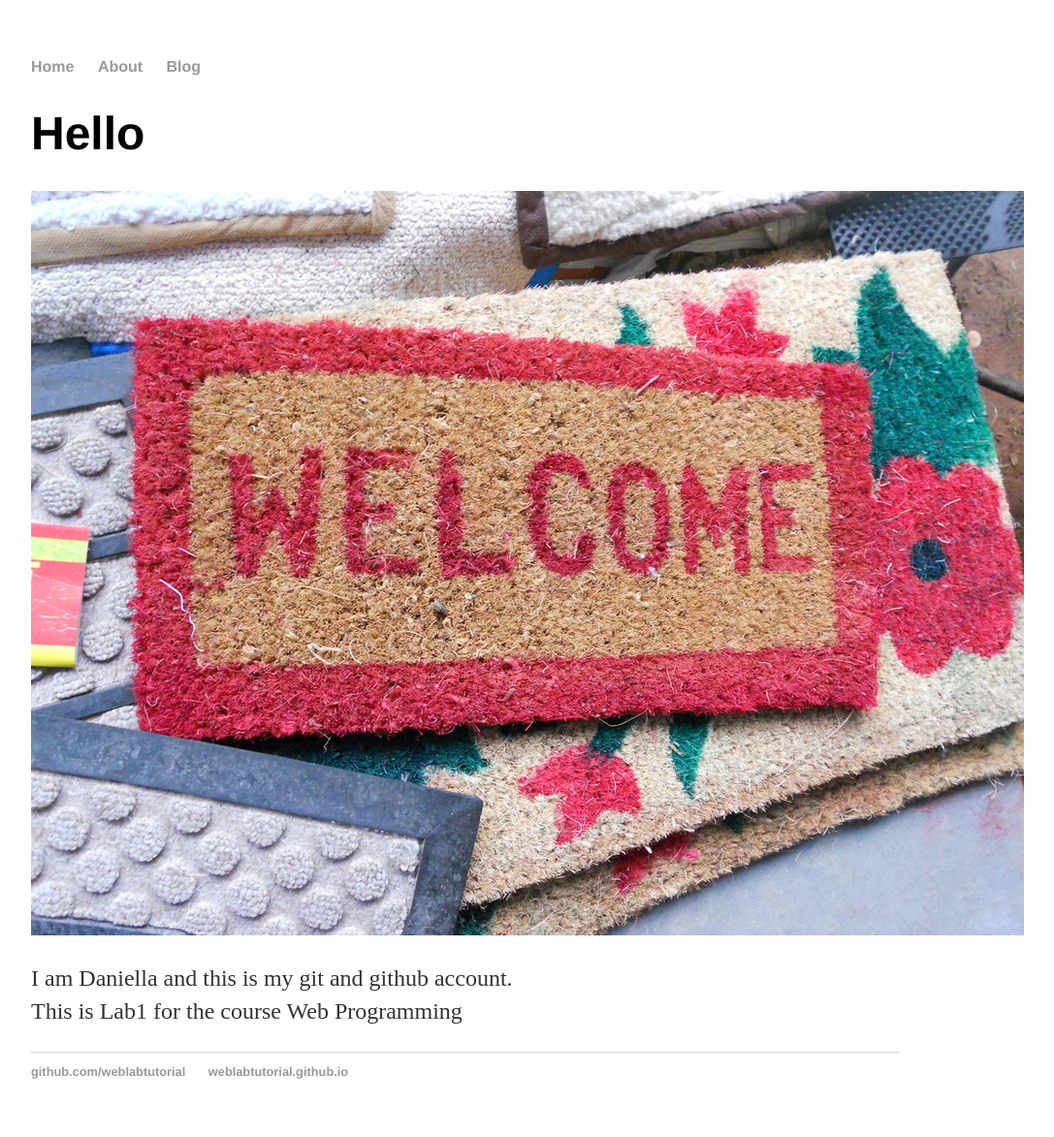
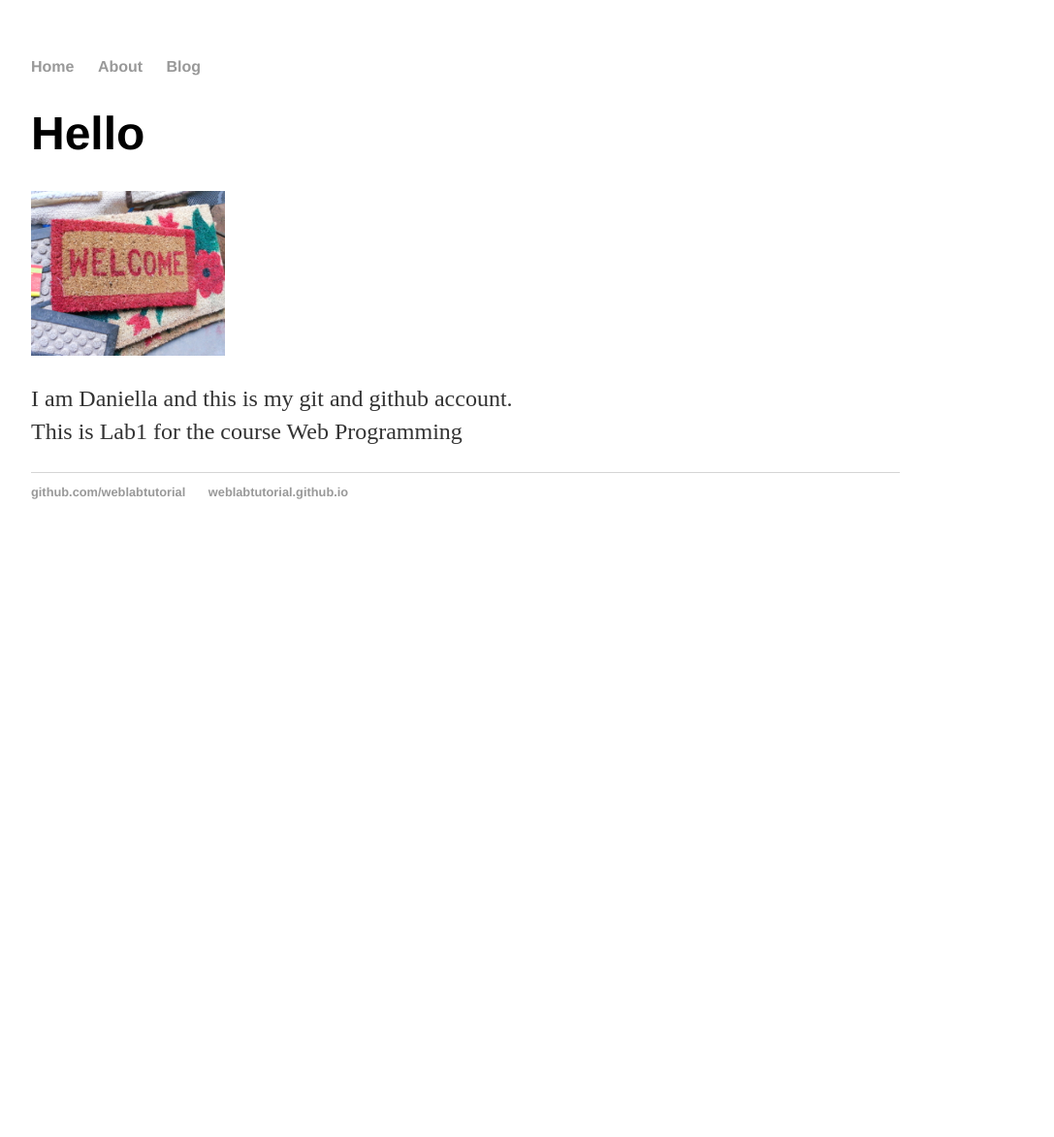
Before and after one commit to DaniellaAnwar/DaniellaAnwar.github.io, a Jekyll site: the page built from about/index.html, in a window 1280 px wide. Shown: the whole page at 97% size, without its empty margins (160-1247 px from the left). Built offline with Jekyll 4.4.1, drawn with Linux system fonts in a browser that asks for light colours; after the commit the page ends 900 px from its top, so only the background shows below that.

Commit message:
Update index.html

```diff
--- a/about/index.html
+++ b/about/index.html
@@ -3,5 +3,5 @@ layout: default
 title: Web Programming
 ---
 <h1>Hello</h1>
-<img src="/images/Coir_mat1.jpg" alt=Welcome image />
+<img src="/images/Coir_mat1.jpg" alt="Welcome image" width="200" height="170"/>
 <p>I am Daniella and this is my git and github account.<br> This is Lab1 for the course Web Programming</p>
```
